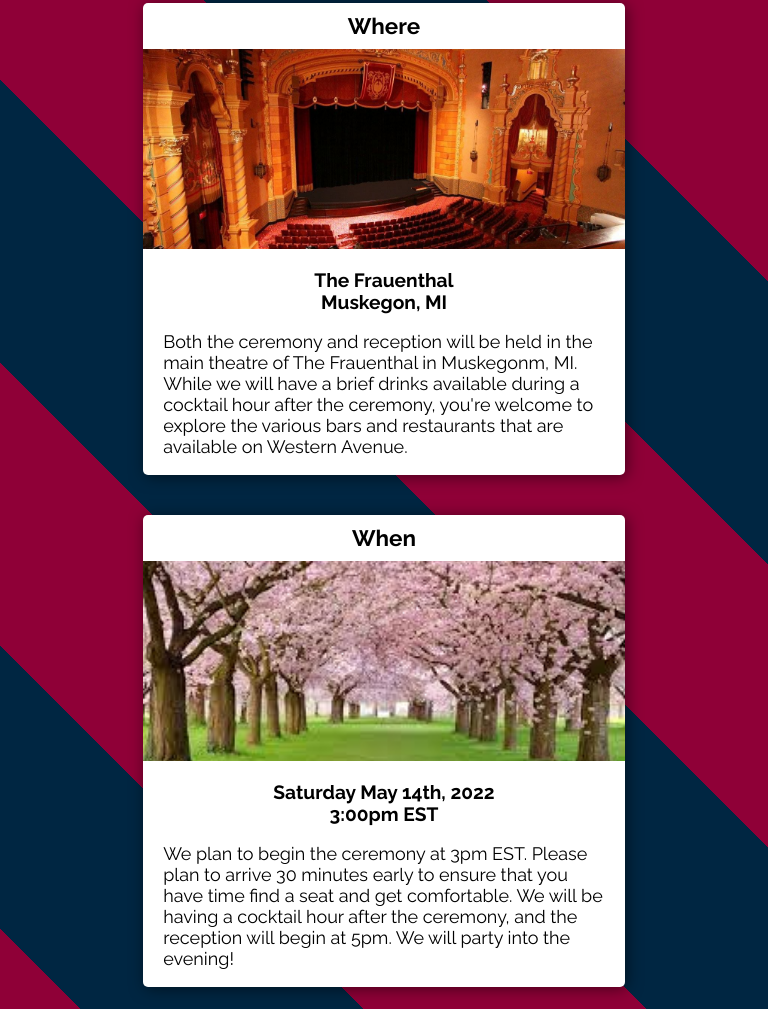
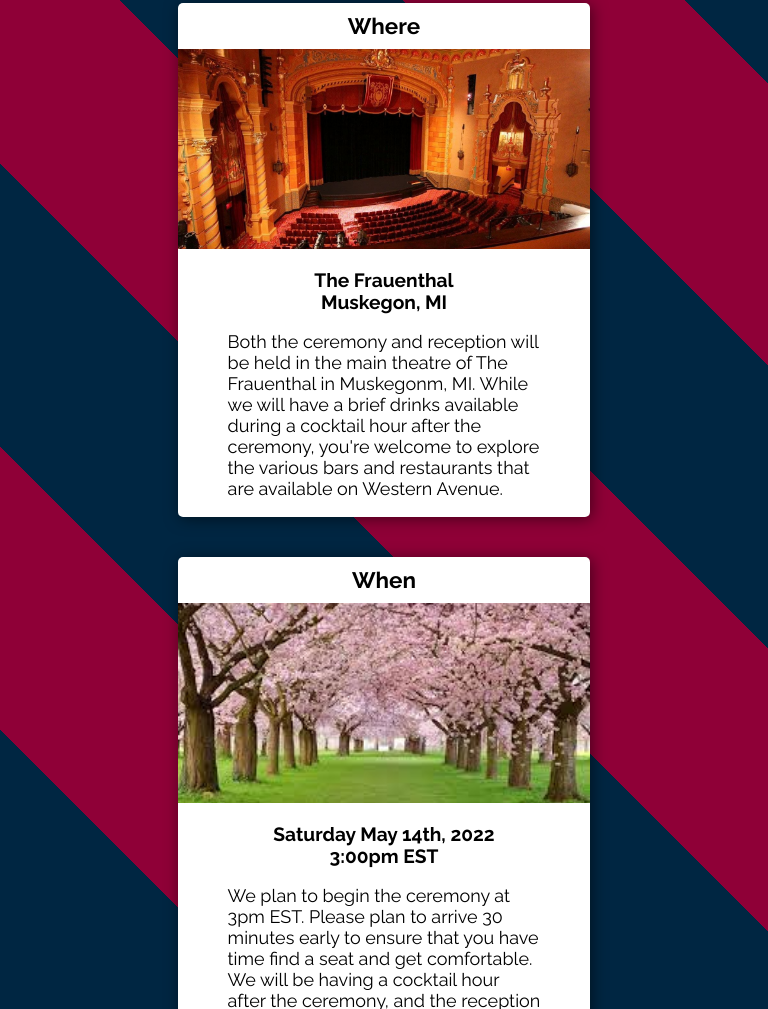
Before and after one commit to robroplol/solid-as-a-rop, a plain HTML site: page index.html in a window 768 px wide. Shown: the part 1011-2020 px from the top of the page. Drawn offline with Linux system fonts and the light colour scheme.

Commit message:
Fine I guess

```diff
--- a/styles.css
+++ b/styles.css
@@ -210,11 +210,12 @@ input::placeholder {
 @media only screen and (min-width: 768px) and (max-width: 1024px) {
   .card_container {
     padding: 0px 30px;
-    grid-template-columns: 70%;
+    grid-template-columns: 60%;
     column-gap: 20px;
     row-gap: 40px;
   }
-  .card_container {
+  .card p {
+    padding: 0px 50px;
   }
 }
 
```
